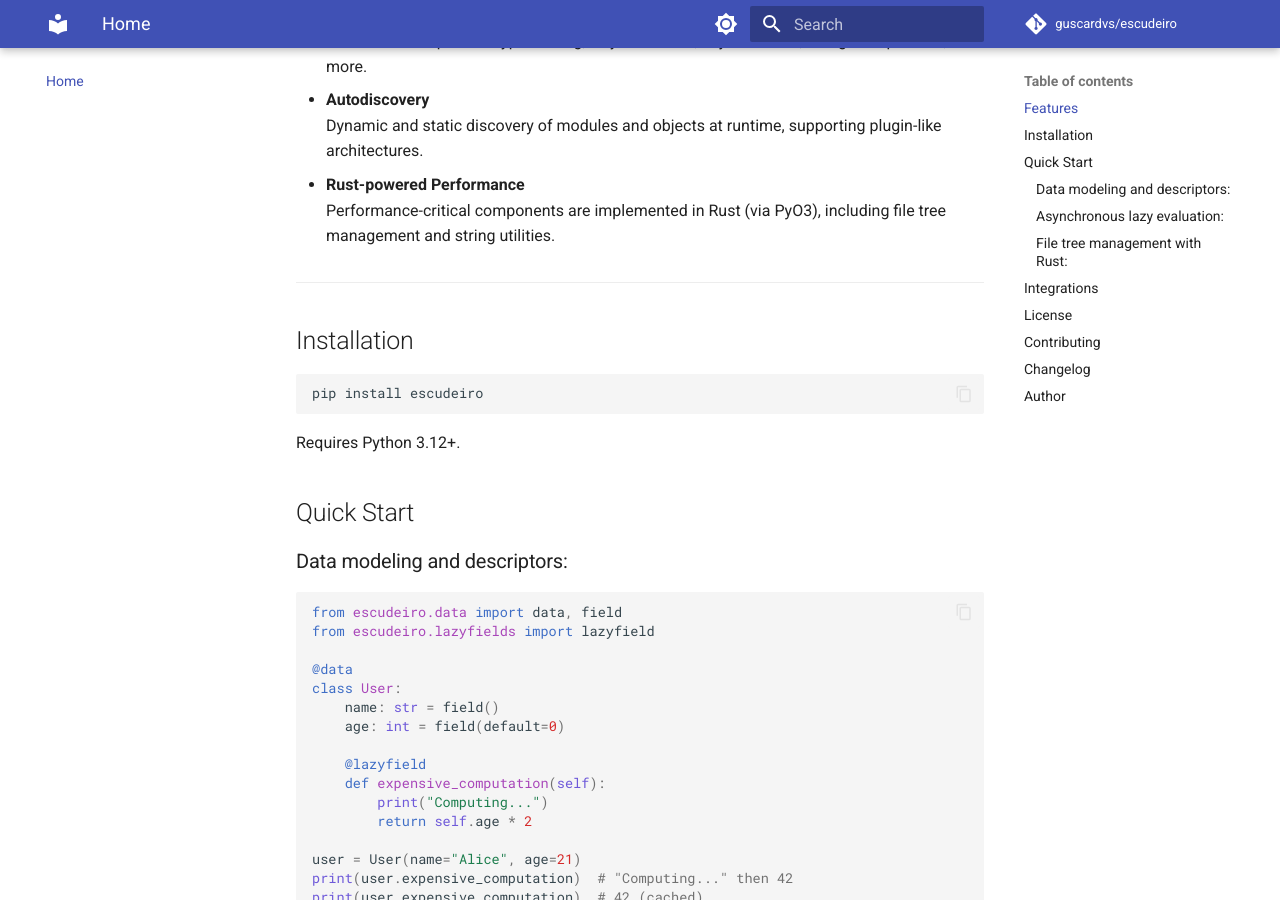
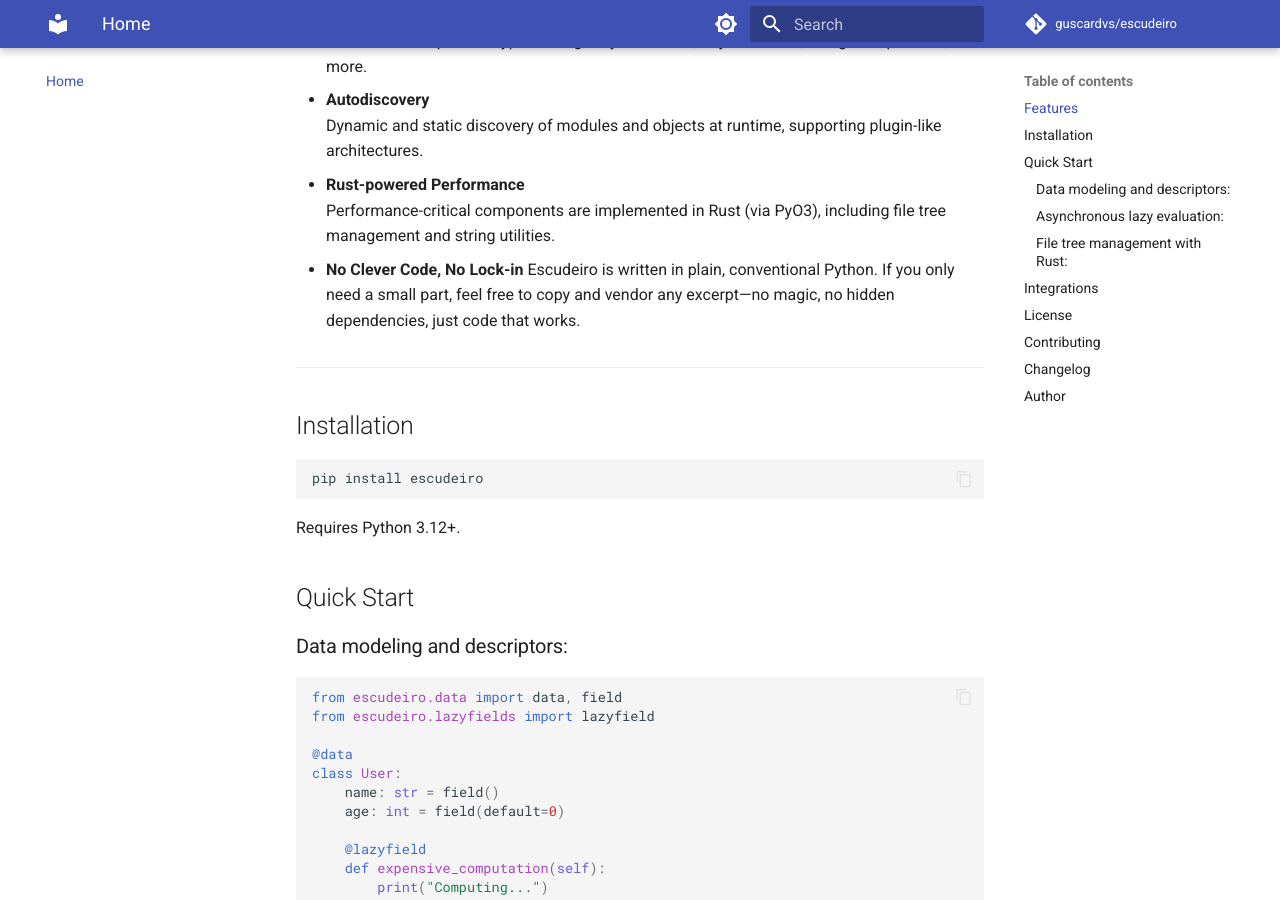
Before and after one commit to guscardvs/escudeiro, an MkDocs documentation site: the page built from docs/index.md, in a window 1280 px wide and 900 px high, scrolled down 782 px. Built offline with MkDocs 1.6.1 and Material for MkDocs 9.7.7, drawn with Linux system fonts in a browser that asks for light colours; comment, search, counter and statistics services are not loaded; the version menu is left out.

````diff
--- a/docs/index.md
+++ b/docs/index.md
@@ -26,6 +26,9 @@ Escudeiro is a modern, extensible toolkit for Python that brings together advanc
 - **Rust-powered Performance**
   Performance-critical components are implemented in Rust (via PyO3), including file tree management and string utilities.
 
+- **No Clever Code, No Lock-in**
+  Escudeiro is written in plain, conventional Python. If you only need a small part, feel free to copy and vendor any excerpt—no magic, no hidden dependencies, just code that works.
+
 ---
 
 ## Installation
@@ -33,6 +36,7 @@ Escudeiro is a modern, extensible toolkit for Python that brings together advanc
 ```bash
 pip install escudeiro
 ```
+
 Requires Python 3.12+.
 
 ## Quick Start
@@ -101,13 +105,17 @@ pip install escudeiro[pydantic,msgspec]
 ```
 
 ## License
+
 This project is licensed under the Apache License 2.0. See the [LICENSE](LICENSE.md) file for details.
 
 ## Contributing
+
 We welcome contributions! Please open an issue or submit a pull request on GitHub.
 
 ## Changelog
+
 See the [CHANGELOG](CHANGELOG.md) for a detailed list of changes and updates.
 
 ## Author
+
 Escudeiro is developed and maintained by me.
````
Also changed, not shown: 1 other file.
